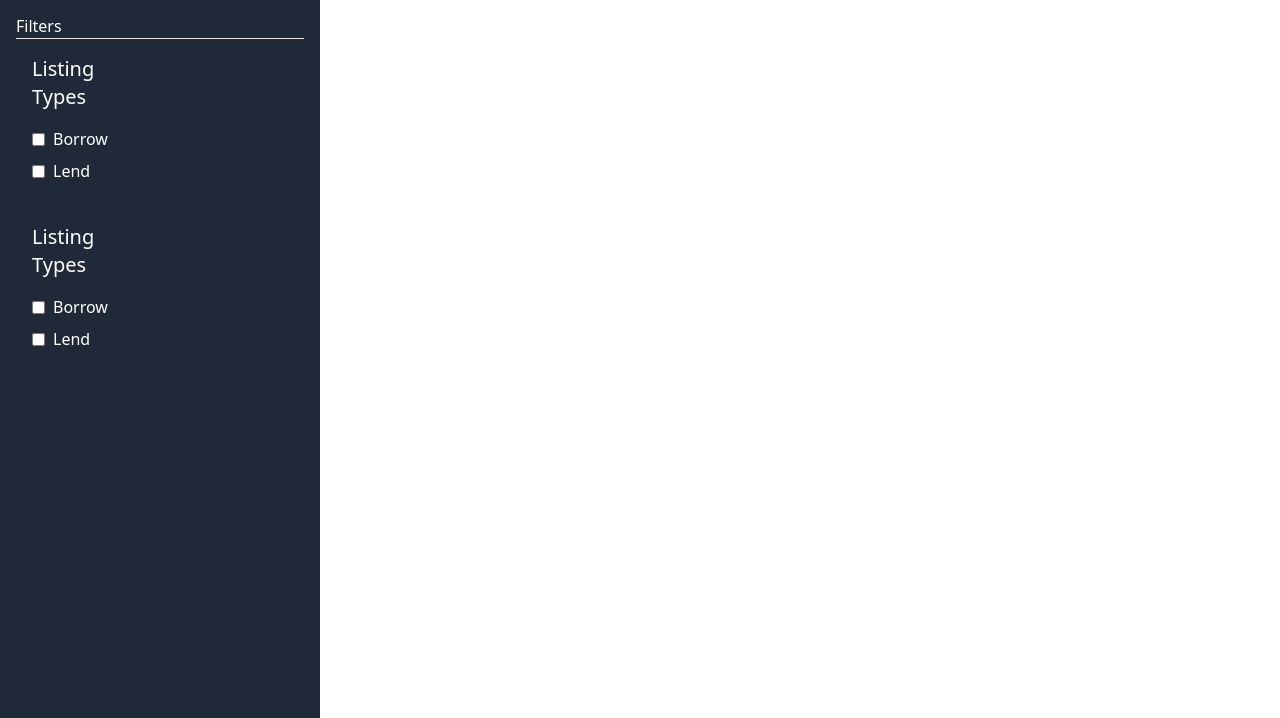
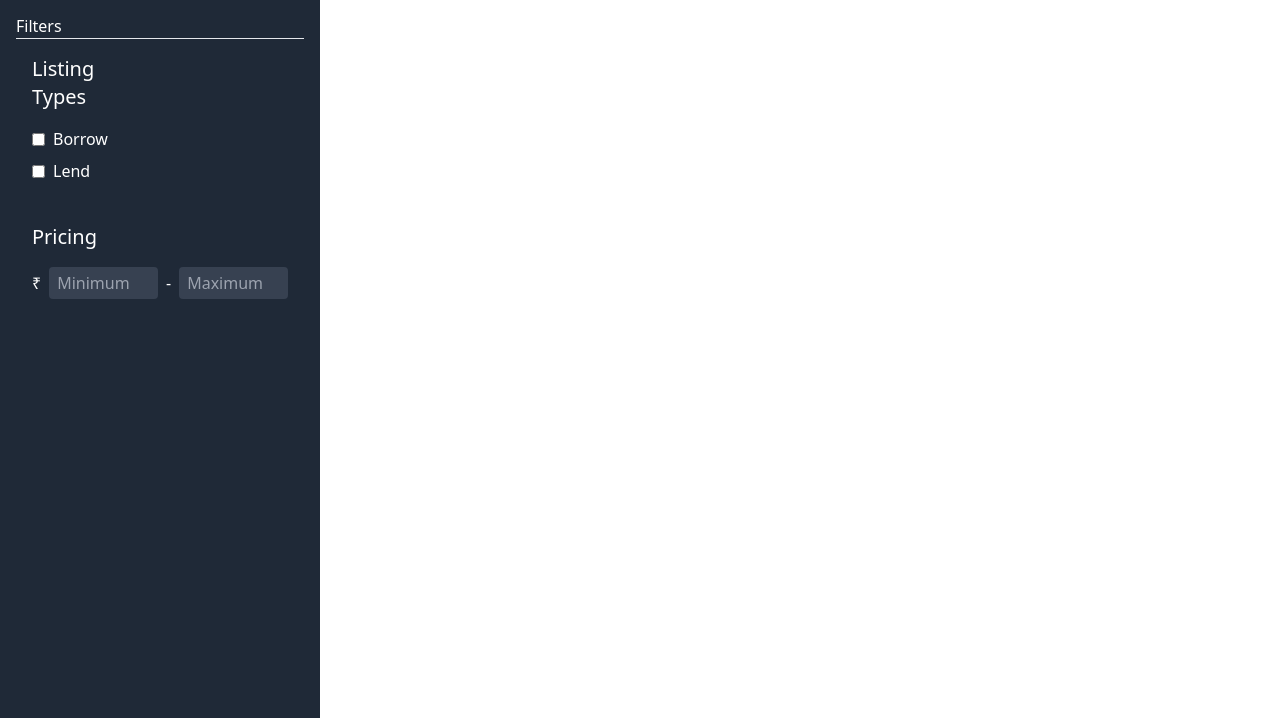
Before and after one commit to kshitij619/Deadlock-deFi, a plain HTML site: page home.html in a window 1280 px wide. Shown: the part 82-800 px from the top of the page. Drawn offline with nearby package versions, Linux system fonts and the light colour scheme.

Commit message:
sidebar complete

```diff
--- a/home.html
+++ b/home.html
@@ -50,17 +50,38 @@
                 </div>
             </div>
 
-            <div class="w-1/4 p-4">
-                <h2 class="text-xl text-white mb-4">Listing Types</h2>
+
+
+
+
+            <div class="w-full p-4">
+                <h2 class="text-xl text-white mb-4">Pricing</h2>
                 <div class="flex items-center mb-2">
-                    <input type="checkbox" id="borrow" class="mr-2">
-                    <label for="borrow" class="text-white">Borrow</label>
-                </div>
-                <div class="flex items-center mb-2">
-                    <input type="checkbox" id="lend" class="mr-2">
-                    <label for="lend" class="text-white">Lend</label>
+                    <label for="min" class="text-white mr-2">₹</label>
+                    <input type="text" id="min" placeholder="Minimum" class="bg-gray-700 text-white px-2 py-1 rounded w-full" oninput="this.value = this.value.replace(/[^0-9]/g, '')">
+                    <span class="text-white mx-2">-</span>
+                    <input type="text" id="max" placeholder="Maximum" class="bg-gray-700 text-white px-2 py-1 rounded w-full" oninput="this.value = this.value.replace(/[^0-9]/g, '')">
                 </div>
             </div>
+
+
+
+<!--
+            <div class="w-full p-4">
+                <h2 class="text-xl text-white mb-4">Pricing</h2>
+                <div class="flex items-center mb-2">
+                    <label for="min" class="text-white mr-2">₹</label>
+                    <input type="text" id="min" class="bg-gray-700 text-white px-2 py-1 rounded">
+                    <span class="text-white mx-2">-</span>
+                    <input type="text" id="max" class="bg-gray-700 text-white px-2 py-1 rounded">
+                </div>
+            </div> -->
+
+
+
+
+
+
         </div>
     </div>
 
```
